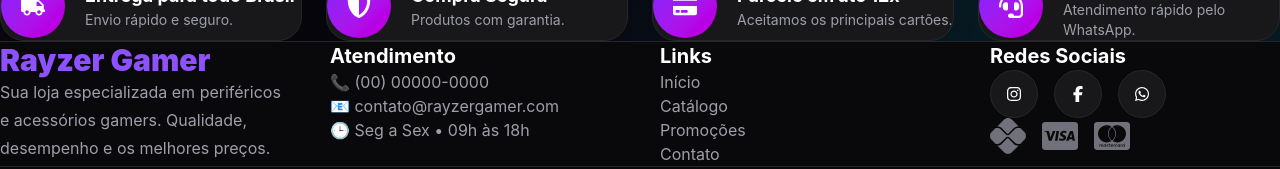
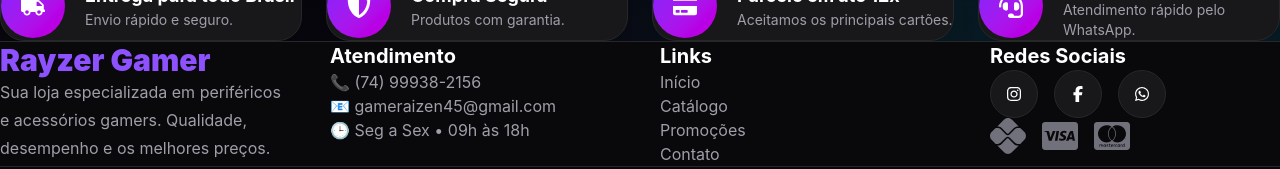
Before and after one commit to AIZENGAMERTV4/rayzer-gamer, a React (Vite) app: page / in a window 1280 px wide. Shown: the part 1676-1845 px from the top of the page. Built offline with nearby package versions, Linux system fonts and the light colour scheme; no server answers; the database is empty.

Commit message:
Atualiza Footer

```diff
--- a/src/components/Footer.jsx
+++ b/src/components/Footer.jsx
@@ -42,9 +42,9 @@ export default function Footer() {
 
             <ul className="space-y-3 text-zinc-400">
 
-              <li>📞 (00) 00000-0000</li>
+              <li>📞 (74) 99938-2156</li>
 
-              <li>📧 contato@rayzergamer.com</li>
+              <li>📧 gameraizen45@gmail.com</li>
 
               <li>🕒 Seg a Sex • 09h às 18h</li>
 
@@ -136,7 +136,7 @@ export default function Footer() {
           </p>
 
           <p className="text-zinc-600">
-            Desenvolvido com ❤️ por Rayzer Gamer
+            Desenvolvido por Rayzer Gamer
           </p>
 
         </div>
```
